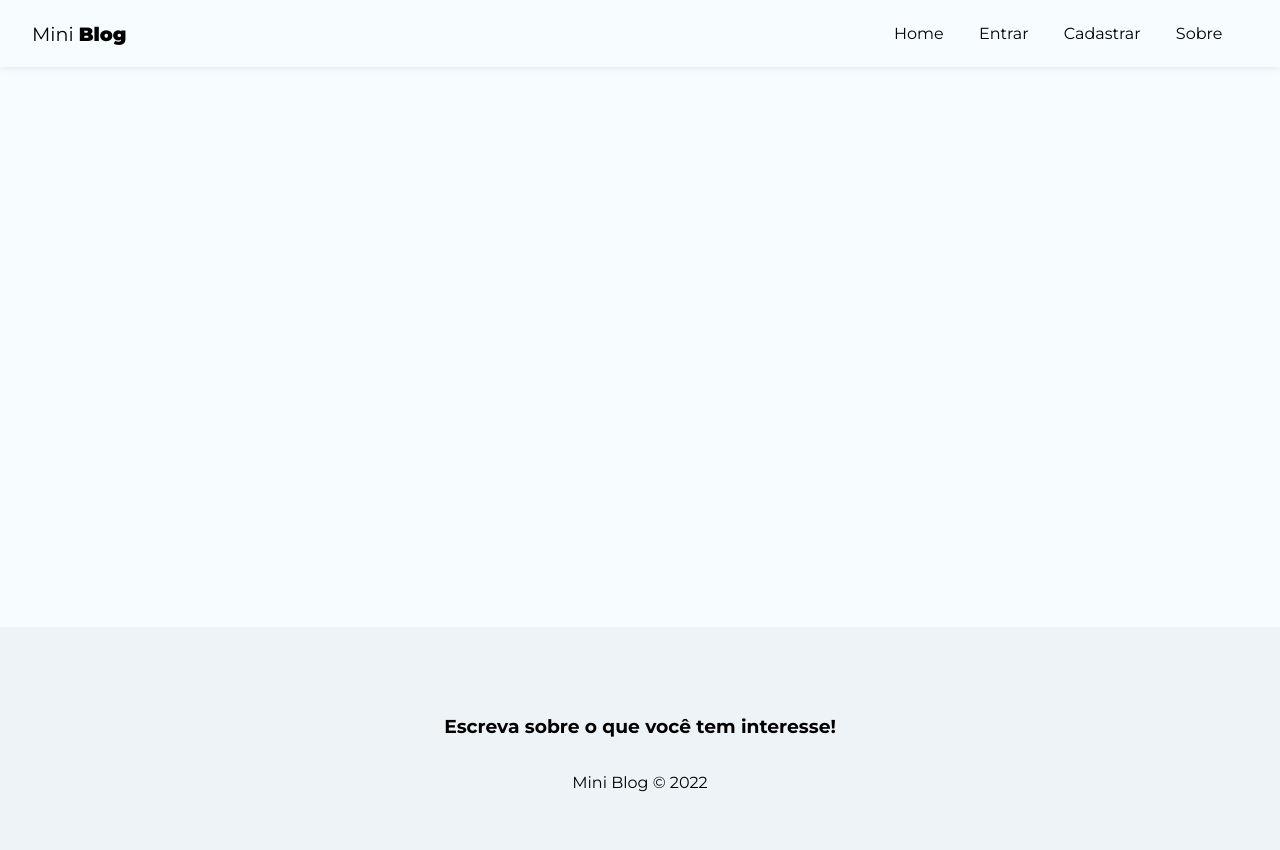
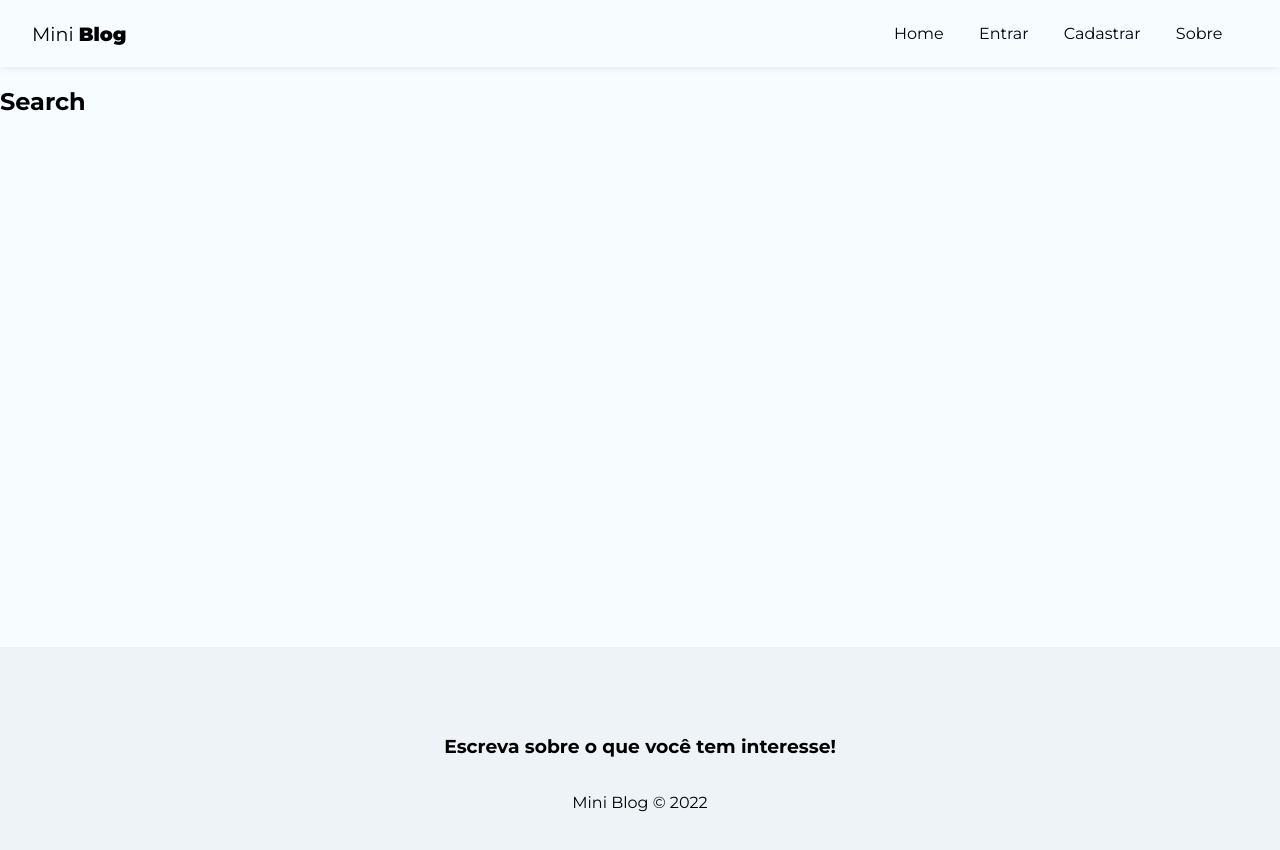
Before and after one commit to sajermann/CustomMiniBlog, a React (Vite) app: page /search in a window 1280 px wide. Shown: the top 850 px of the page. Built offline with nearby package versions, Linux system fonts and the light colour scheme; no server answers.

Commit message:
add search

```diff
--- a/src/Pages/Home/index.tsx
+++ b/src/Pages/Home/index.tsx
@@ -1,5 +1,5 @@
-import { useState } from 'react';
-import { Link } from 'react-router-dom';
+import { FormEvent, useState } from 'react';
+import { Link, useHistory } from 'react-router-dom';
 import PostDetail from '../../Components/PostDetail';
 import { useFetchDocuments } from '../../hooks/UseFetchDocuments';
 import PostType from '../../types/PostType';
@@ -8,9 +8,14 @@ import styles from './index.module.css';
 export default function Home() {
 	const [query, setQuery] = useState('');
 	const { documents: posts, loading } = useFetchDocuments('posts');
+	const history = useHistory();
 
-	function handleSubmit() {
-		//
+	function handleSubmit(e: FormEvent<HTMLFormElement>) {
+		e.preventDefault();
+		if (!query) {
+			return;
+		}
+		history.push(`/search?q=${query}`);
 	}
 
 	return (
--- a/src/Pages/Routes/index.tsx
+++ b/src/Pages/Routes/index.tsx
@@ -1,4 +1,4 @@
-import { Route, Switch, useHistory, Redirect } from 'react-router-dom';
+import { Route, Switch, Redirect } from 'react-router-dom';
 import { useAuthContext } from '../../context/AuthContext';
 import About from '../About';
 import CreatePost from '../CreatePost';
@@ -6,6 +6,7 @@ import Dashboard from '../Dashboard';
 import Home from '../Home';
 import Login from '../Login';
 import Register from '../Register';
+import Search from '../Search';
 
 export default function Routes() {
 	const { user } = useAuthContext();
@@ -16,6 +17,9 @@ export default function Routes() {
 			</Route>
 			<Route path="/about" exact>
 				<About />
+			</Route>
+			<Route path="/search">
+				<Search />
 			</Route>
 			<Route path="/login" exact>
 				{!user ? <Login /> : <Redirect to="/" />}
--- /dev/null
+++ b/src/Pages/Search/index.tsx
@@ -0,0 +1,13 @@
+import useQuery from '../../hooks/UseQuery';
+import styles from './index.module.css';
+
+export default function Search() {
+	const query = useQuery();
+	const search = query.get('q');
+	return (
+		<div className={styles.search}>
+			<h2>Search</h2>
+			<p>{search}</p>
+		</div>
+	);
+}
--- a/src/hooks/UseFetchDocuments/index.ts
+++ b/src/hooks/UseFetchDocuments/index.ts
@@ -1,11 +1,10 @@
-import { useState, useEffect, useReducer } from 'react';
+import { useState, useEffect } from 'react';
 import {
 	collection,
-	addDoc,
-	Timestamp,
 	query,
 	orderBy,
 	onSnapshot,
+	where,
 } from 'firebase/firestore';
 import { db } from '../../firebase/config';
 
@@ -25,9 +24,17 @@ export function useFetchDocuments(
 		setLoading(true);
 
 		const collectionRef = await collection(db, docCollection);
-
+		let q;
 		try {
-			const q = await query(collectionRef, orderBy('createdAt', 'desc'));
+			if (search) {
+				q = await query(
+					collectionRef,
+					where('tags', 'array-contains', search),
+					orderBy('createdAt', 'desc')
+				);
+			} else {
+				q = await query(collectionRef, orderBy('createdAt', 'desc'));
+			}
 			await onSnapshot(q, querySnapshot => {
 				const result = querySnapshot.docs.map(doc => ({
 					id: doc.id,
--- /dev/null
+++ b/src/hooks/UseQuery/index.ts
@@ -0,0 +1,8 @@
+import { useMemo } from 'react';
+import { useLocation } from 'react-router-dom';
+
+export default function useQuery() {
+	const { search } = useLocation();
+
+	return useMemo(() => new URLSearchParams(search), [search]);
+}
```
Also changed, not shown: src/Pages/Search/index.module.css (added).
